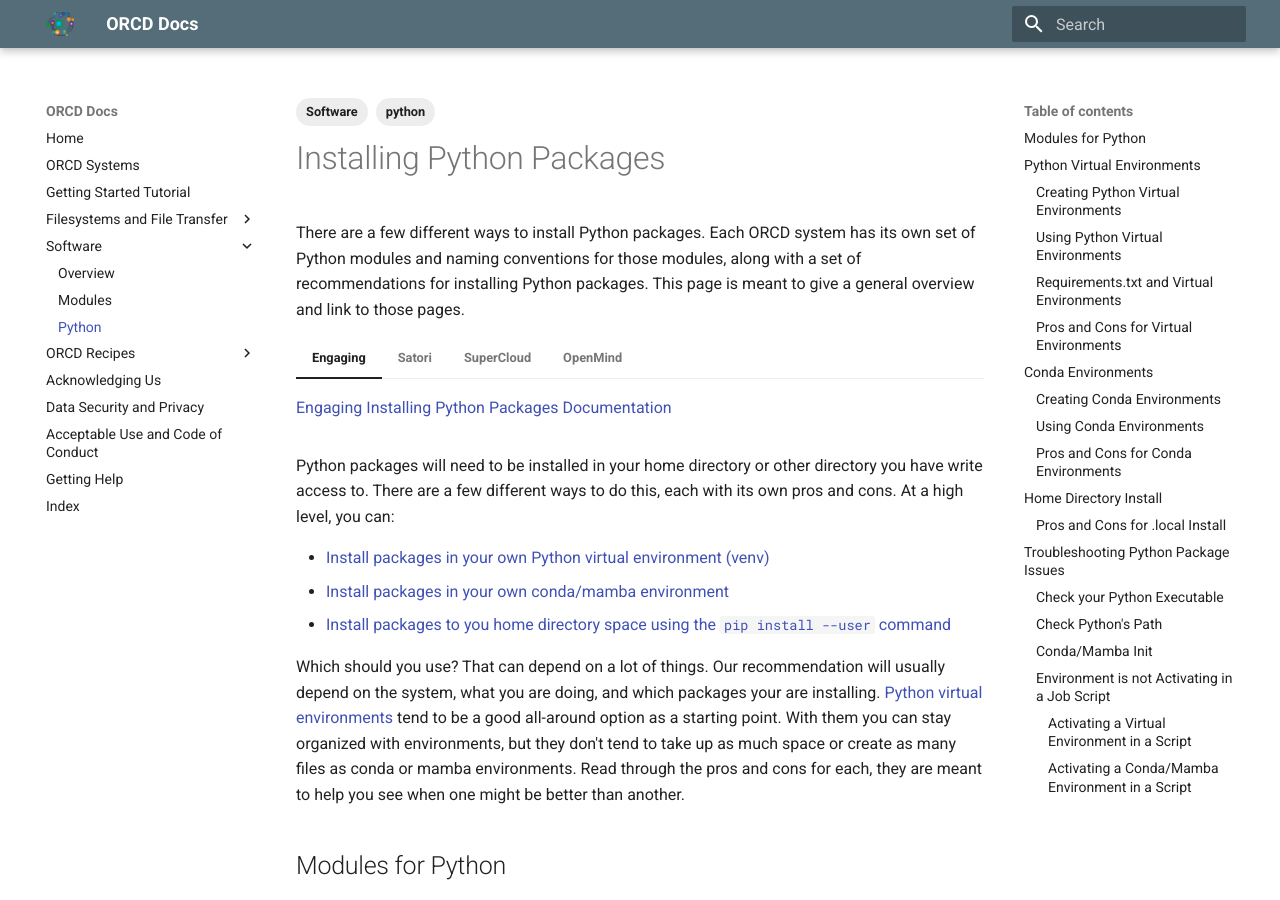
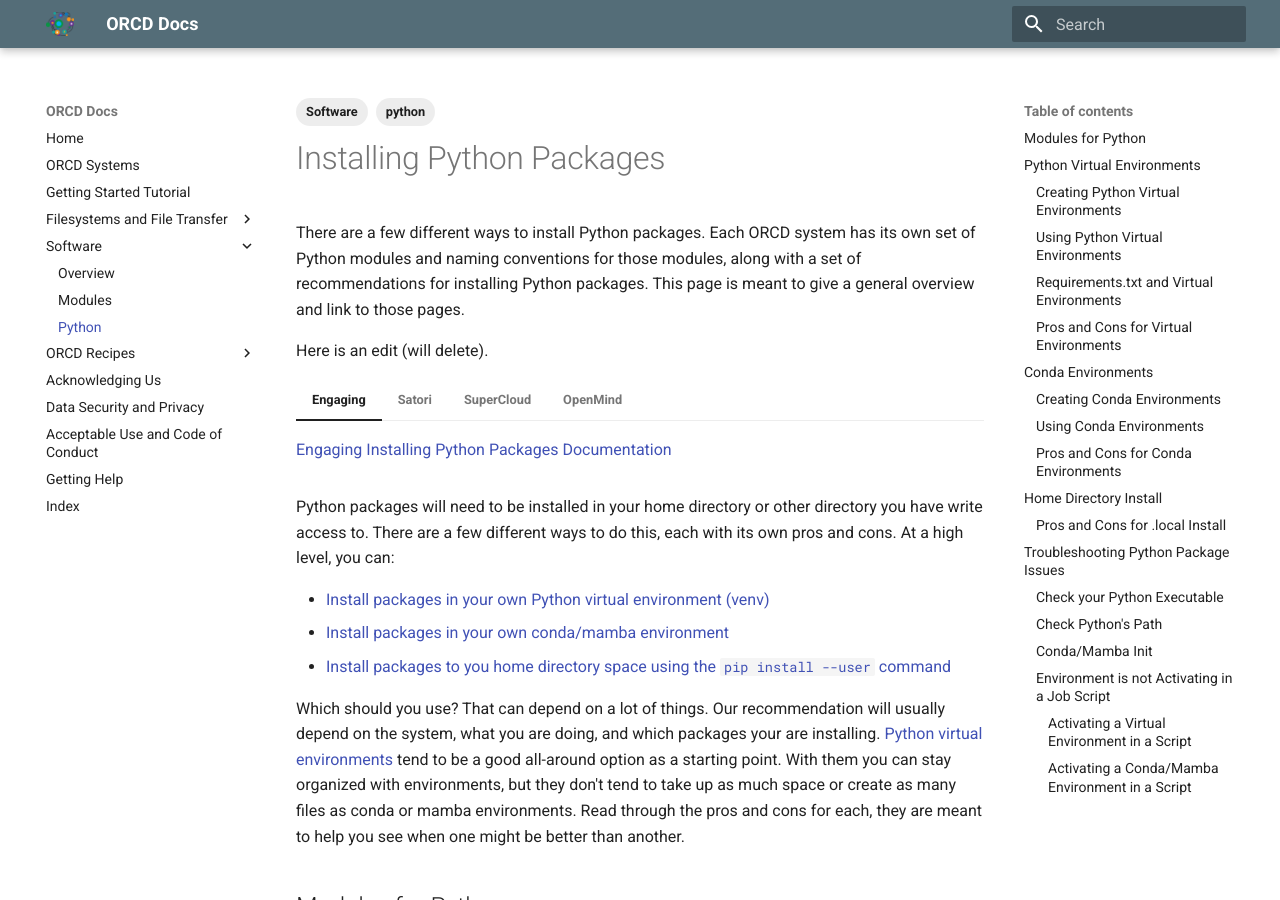
Before and after one commit to mit-orcd/orcd-docs-edit, an MkDocs documentation site: the page built from docs/software/python.md, in a window 1280 px wide and 900 px high. Built offline with MkDocs 1.6.1 and Material for MkDocs 9.7.7, drawn with Linux system fonts in a browser that asks for light colours.

Commit message:
Update python.md

```diff
--- a/docs/software/python.md
+++ b/docs/software/python.md
@@ -6,6 +6,8 @@
 # Installing Python Packages
 
 There are a few different ways to install Python packages. Each ORCD system has its own set of Python modules and naming conventions for those modules, along with a set of recommendations for installing Python packages. This page is meant to give a general overview and link to those pages.
+
+Here is an edit (will delete).
 
 === "Engaging"
 
```
